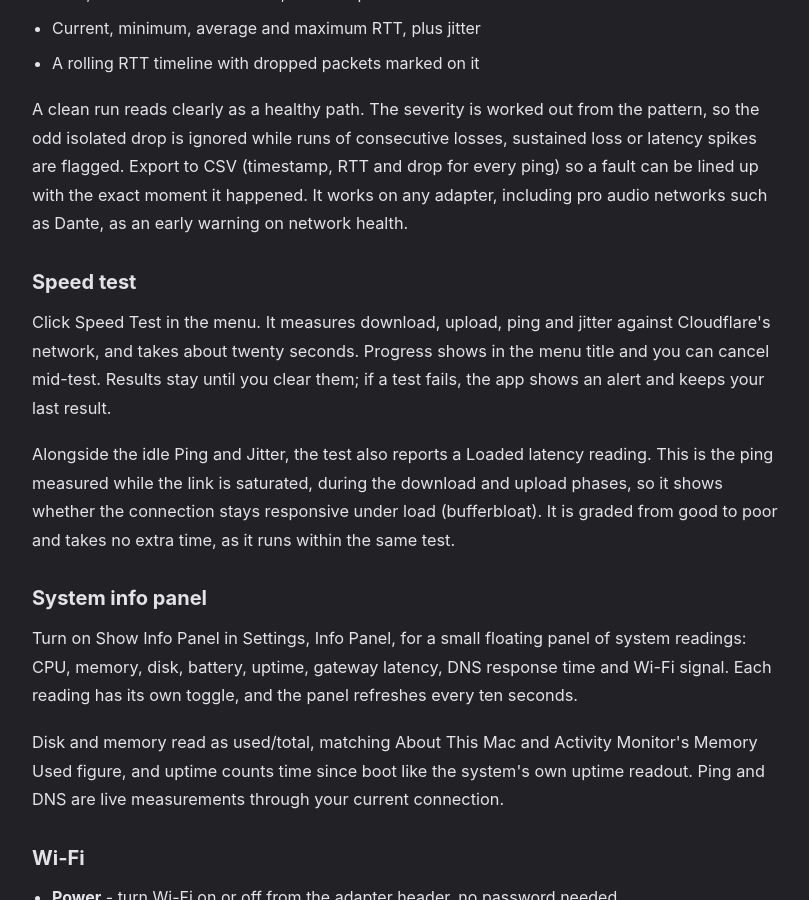
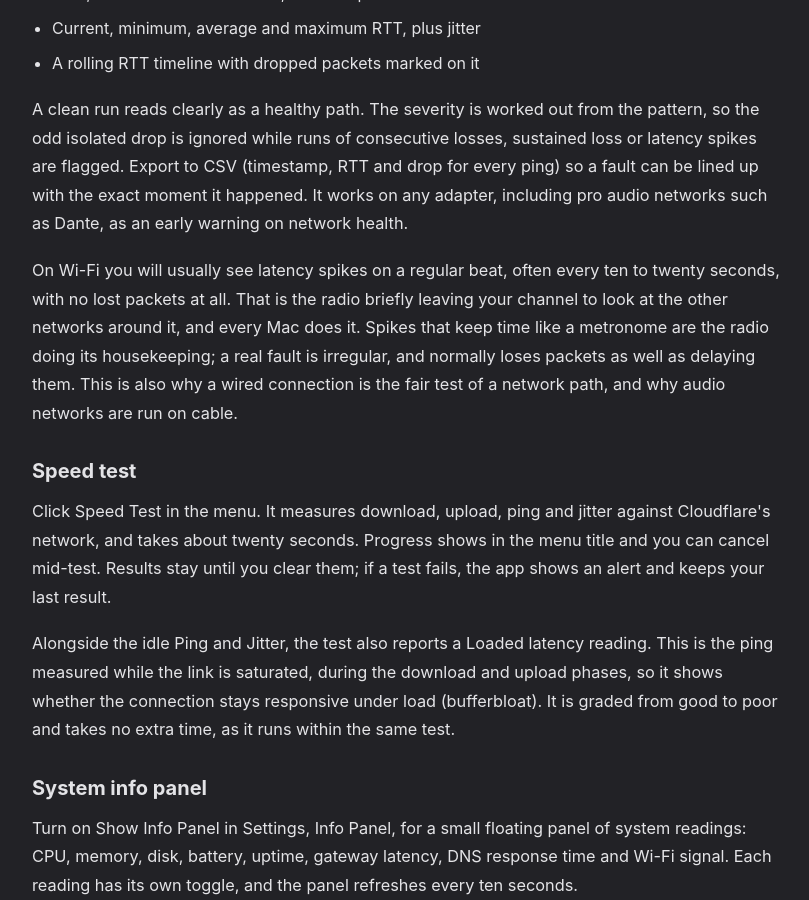
Before and after one commit to BSKapps/bskapps.github.io, a Jekyll site: the page articles/quicker-ip-guide/index.html, which Jekyll copies as it is, in a window 1280 px wide and 900 px high, scrolled down 4762 px. Shown: the whole window, without its empty margins (232-1041 px from the left). Built offline with Jekyll 4.4.1, drawn with Linux system fonts in a browser that asks for light colours.

Commit message:
Guide: explain the regular Wi-Fi latency spikes in Packet Loss

```diff
--- a/articles/quicker-ip-guide/index.html
+++ b/articles/quicker-ip-guide/index.html
@@ -113,6 +113,7 @@
                 <li>A rolling RTT timeline with dropped packets marked on it</li>
             </ul>
             <p>A clean run reads clearly as a healthy path. The severity is worked out from the pattern, so the odd isolated drop is ignored while runs of consecutive losses, sustained loss or latency spikes are flagged. Export to CSV (timestamp, RTT and drop for every ping) so a fault can be lined up with the exact moment it happened. It works on any adapter, including pro audio networks such as Dante, as an early warning on network health.</p>
+            <p>On Wi-Fi you will usually see latency spikes on a regular beat, often every ten to twenty seconds, with no lost packets at all. That is the radio briefly leaving your channel to look at the other networks around it, and every Mac does it. Spikes that keep time like a metronome are the radio doing its housekeeping; a real fault is irregular, and normally loses packets as well as delaying them. This is also why a wired connection is the fair test of a network path, and why audio networks are run on cable.</p>
 
             <h2>Speed test</h2>
             <p>Click Speed Test in the menu. It measures download, upload, ping and jitter against Cloudflare's network, and takes about twenty seconds. Progress shows in the menu title and you can cancel mid-test. Results stay until you clear them; if a test fails, the app shows an alert and keeps your last result.</p>
```
